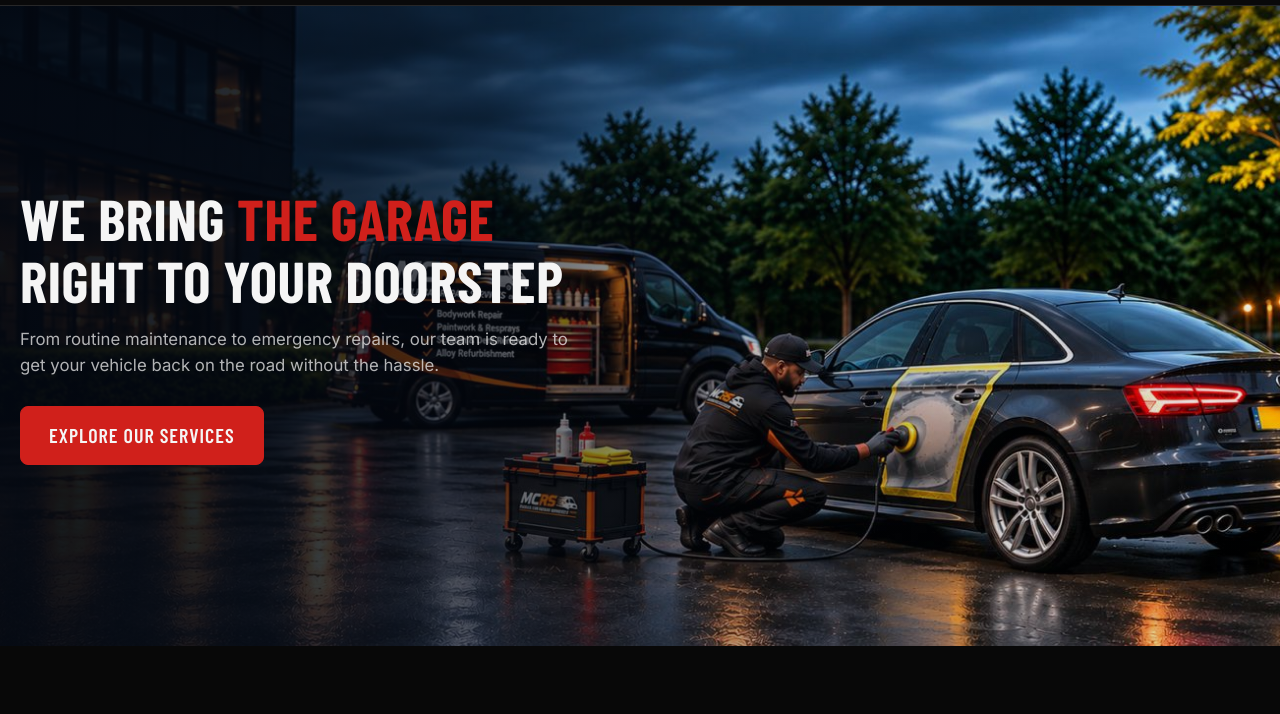
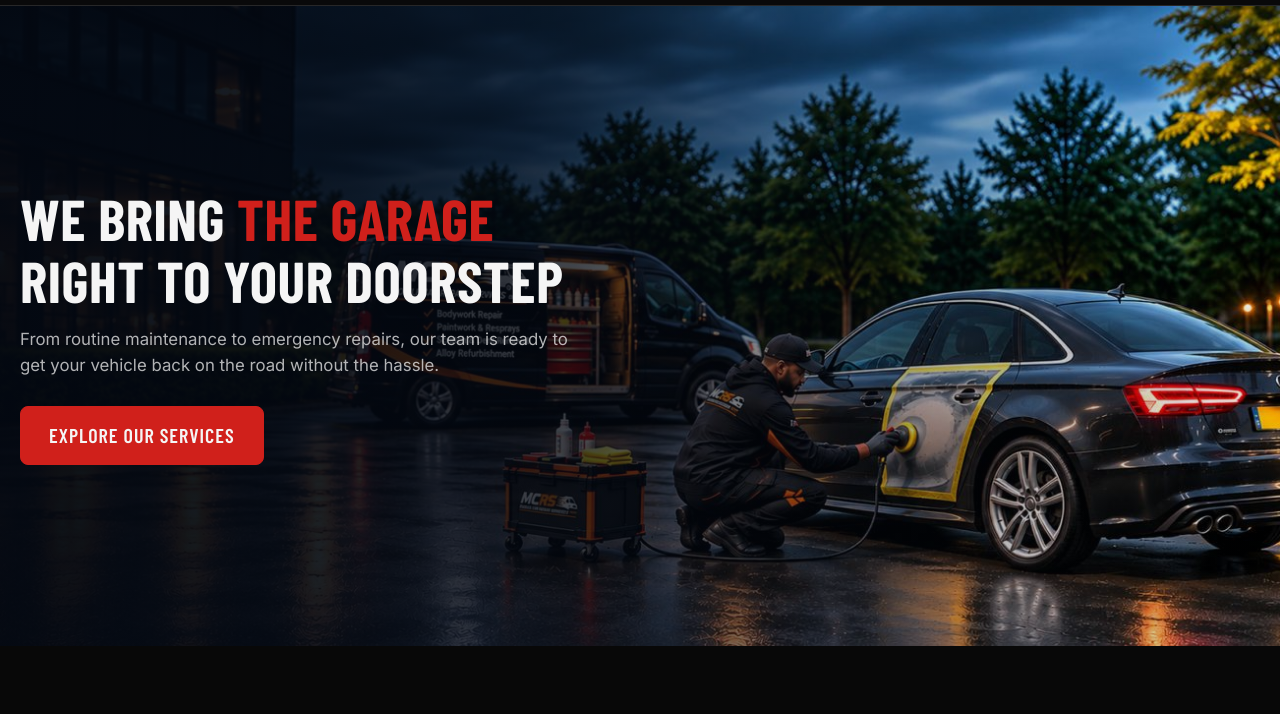
Before and after one commit to l-panther/mobile-car-repair, an Astro site: page / in a window 1280 px wide. Shown: the part 86-800 px from the top of the page. Built offline with nearby package versions, Linux system fonts and the light colour scheme; Astro itself is replaced by a stand-in of ours; a web font is replaced by a local one.

Commit message:
Update global.css

```diff
--- a/src/styles/global.css
+++ b/src/styles/global.css
@@ -106,10 +106,10 @@ a:focus-visible, button:focus-visible, input:focus-visible, textarea:focus-visib
   background:
   linear-gradient(
     90deg,
-    rgba(3, 8, 17, 0.95) 0%,
-    rgba(3, 8, 17, 0.85) 20%,
-    rgba(3, 8, 17, 0.65) 38%,
-    rgba(3, 8, 17, 0.25) 60%,
+    rgba(3, 8, 17, 0.97) 0%,
+    rgba(3, 8, 17, 0.90) 25%,
+    rgba(3, 8, 17, 0.75) 45%,
+    rgba(3, 8, 17, 0.40) 65%,
     rgba(3, 8, 17, 0.05) 100%
   ),
   url("/assets/images/hero/car-bg.jpg") center / cover no-repeat;
```
